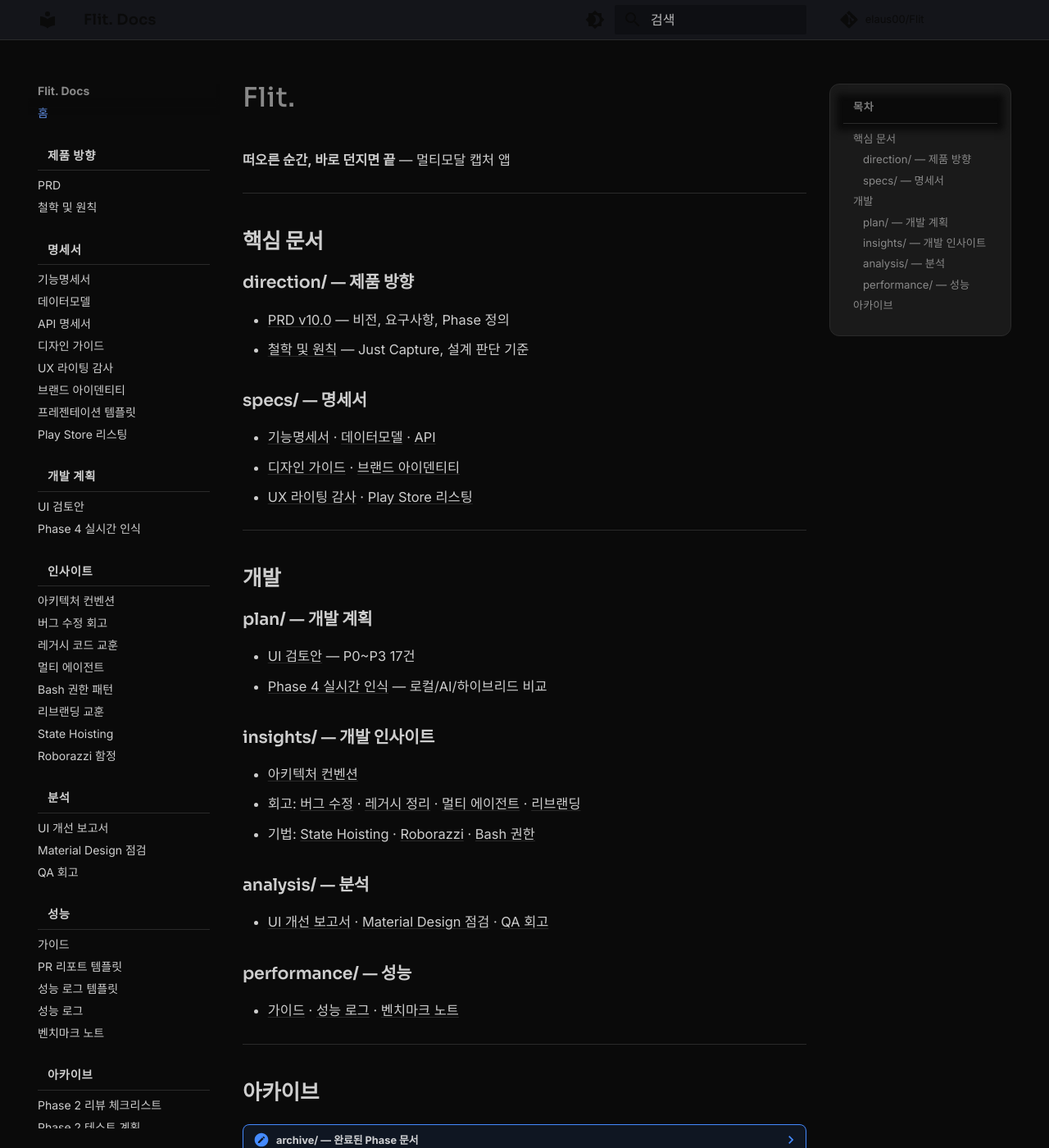
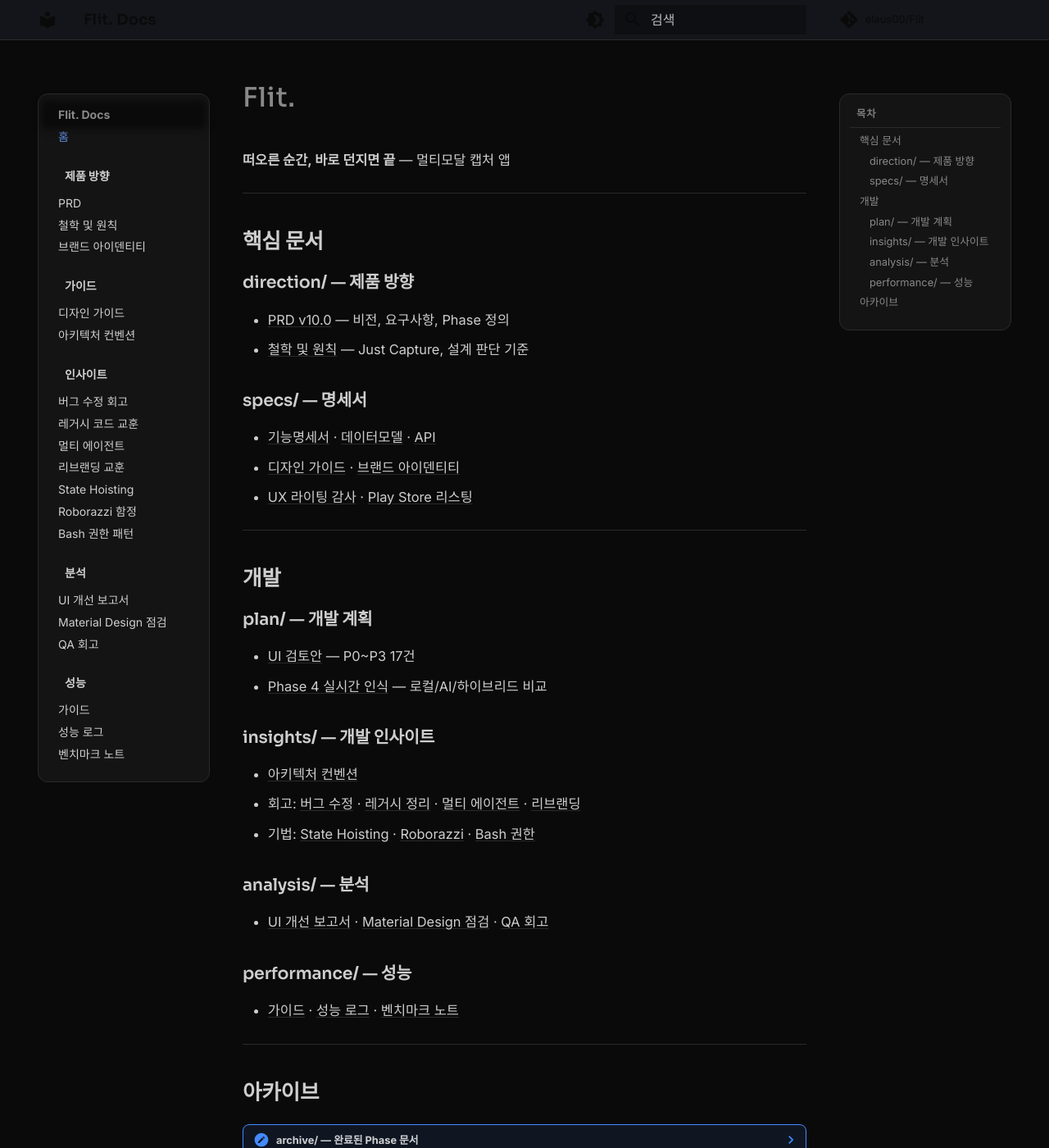
Before and after one commit to elaus00/KAIROS_mobile, an MkDocs documentation site: the page built from docs/index.md, in a window 1280 px wide and 1400 px high. Shown: the whole window at 82% size. Built offline with MkDocs 1.6.1 and Material for MkDocs 9.7.7, drawn with Linux system fonts in a browser that asks for light colours; comment, search, counter and statistics services are not loaded.

Commit message:
Refine docs site sidebar and curate nav to essential docs
- Sidebar: light gray container layer (#F7F7F7), rounded corners, no indent
- TOC: remove white background from title, match sidebar style
- Nav curated: keep PRD/philosophy/brand, guides, insights, analysis, perf
- Remove from nav: specs, templates, archive, past implementations
- Remove navigation.expand (was auto-expanding all sections)

Co-Authored-By: Claude Opus 4.6 <noreply@anthropic.com>

```diff
--- a/docs/stylesheets/flit.css
+++ b/docs/stylesheets/flit.css
@@ -26,7 +26,7 @@
   --flit-divider: #F0F0F0;
   --flit-chip-bg: #F0F0F0;
   --flit-accent-bg: #F5F5F5;
-  --flit-toc-bg: #F8F6F2;
+  --flit-sidebar-bg: #F7F7F7;
   --flit-icon: #555555;
 }
 
@@ -48,7 +48,7 @@
   --flit-divider: #2A2A2A;
   --flit-chip-bg: #2A2A2A;
   --flit-accent-bg: #252525;
-  --flit-toc-bg: #1A1A1A;
+  --flit-sidebar-bg: #141414;
   --flit-icon: #AAAAAA;
 }
 
@@ -92,30 +92,39 @@ body {
   letter-spacing: 0.02em;
 }
 
-/* --- 1. 왼쪽 사이드바: 섹션 헤더 강조 ------------------------------------- */
+/* --- 1. 왼쪽 사이드바 ----------------------------------------------------- */
 
-/* 섹션 레이블 (제품 방향, 명세서, ...) */
+.md-sidebar--primary .md-sidebar__inner {
+  padding: 0.6rem;
+}
+
+/* 사이드바 컨테이너 레이어 */
+.md-sidebar--primary .md-nav--primary {
+  background: var(--flit-sidebar-bg);
+  border-radius: 12px;
+  padding: 0.8rem 0.6rem;
+  border: 1px solid var(--flit-border);
+}
+
+/* 섹션 레이블 (제품 방향, 인사이트, ...) — 들여쓰기 없이 크기만 구분 */
 .md-nav--primary > .md-nav__list > .md-nav__item--nested > .md-nav__link {
   font-family: 'Sora', sans-serif;
-  font-size: 0.72rem;
+  font-size: 0.7rem;
   font-weight: 600;
-  letter-spacing: 0.04em;
-  text-transform: uppercase;
   color: var(--flit-text);
-  padding: 0.8rem 0.6rem 0.4rem;
-  margin-top: 0.6rem;
-  border-bottom: 1px solid var(--flit-divider);
+  padding: 0.6rem 0.4rem 0.3rem;
+  margin-top: 0.8rem;
 }
 
-/* 첫 번째 섹션은 상단 마진 불필요 */
 .md-nav--primary > .md-nav__list > .md-nav__item--nested:first-child > .md-nav__link {
   margin-top: 0;
 }
 
-/* 하위 문서 링크 */
+/* 하위 문서 링크 — 들여쓰기 제거, 패딩으로만 처리 */
 .md-nav--primary .md-nav--nested .md-nav__link {
-  font-size: 0.68rem;
+  font-size: 0.64rem;
   color: var(--flit-text-secondary);
+  padding-left: 0.4rem;
 }
 
 .md-nav--primary .md-nav--nested .md-nav__link:hover,
@@ -123,33 +132,42 @@ body {
   color: var(--flit-text);
 }
 
+/* 중첩 네비게이션 들여쓰기 제거 */
+.md-nav--primary .md-nav--nested {
+  margin-left: 0;
+}
+
 /* --- 2. 오른쪽 사이드바: TOC 레이어 --------------------------------------- */
 
 .md-sidebar--secondary .md-sidebar__inner {
-  padding-right: 0.6rem;
+  padding: 0.6rem;
 }
 
+/* TOC 컨테이너 */
 .md-sidebar--secondary .md-nav--secondary {
-  background: var(--flit-toc-bg);
+  background: var(--flit-sidebar-bg);
   border-radius: 12px;
-  padding: 1rem 0.8rem;
+  padding: 0.8rem 0.6rem;
   border: 1px solid var(--flit-border);
 }
 
+/* "목차" 타이틀 — 배경 제거 */
 .md-sidebar--secondary .md-nav--secondary > .md-nav__title {
   font-family: 'Sora', sans-serif;
-  font-size: 0.65rem;
+  font-size: 0.62rem;
   font-weight: 600;
   letter-spacing: 0.06em;
   text-transform: uppercase;
   color: var(--flit-text-muted);
-  padding-bottom: 0.5rem;
-  margin-bottom: 0.5rem;
+  background: none;
+  box-shadow: none;
+  padding: 0 0.4rem 0.4rem;
+  margin-bottom: 0.4rem;
   border-bottom: 1px solid var(--flit-divider);
 }
 
 .md-sidebar--secondary .md-nav--secondary .md-nav__link {
-  font-size: 0.66rem;
+  font-size: 0.64rem;
   color: var(--flit-text-secondary);
 }
 
--- a/mkdocs.yml
+++ b/mkdocs.yml
@@ -7,6 +7,9 @@ repo_name: elaus00/Flit
 theme:
   name: material
   language: ko
+  font:
+    text: Inter
+    code: JetBrains Mono
   palette:
     - scheme: slate
       primary: black
@@ -20,12 +23,8 @@ theme:
       toggle:
         icon: material/brightness-7
         name: 다크 모드로 전환
-  font:
-    text: Inter
-    code: JetBrains Mono
   features:
     - navigation.sections
-    - navigation.expand
     - navigation.top
     - search.highlight
     - search.suggest
@@ -52,47 +51,23 @@ nav:
   - 제품 방향:
       - PRD: direction/flit_prd_v10.md
       - 철학 및 원칙: direction/philosophy_principles.md
-  - 명세서:
-      - 기능명세서: specs/functional_spec.md
-      - 데이터모델: specs/data_model_spec.md
-      - API 명세서: specs/api_spec.md
+      - 브랜드 아이덴티티: specs/brand-identity.md
+  - 가이드:
       - 디자인 가이드: specs/design-guide.md
-      - UX 라이팅 감사: specs/ux-writing-audit.md
-      - 브랜드 아이덴티티: specs/brand-identity.md
-      - 프레젠테이션 템플릿: specs/design-presentation-template.md
-      - Play Store 리스팅: specs/play-store-listing.md
-  - 개발 계획:
-      - UI 검토안: plan/ui-review-plan.md
-      - Phase 4 실시간 인식: plan/phase4/realtime_recognition_plan.md
+      - 아키텍처 컨벤션: insights/architecture_conventions.md
   - 인사이트:
-      - 아키텍처 컨벤션: insights/architecture_conventions.md
       - 버그 수정 회고: insights/2026-02-07_bugfix-retrospective.md
       - 레거시 코드 교훈: insights/2026-02-07_legacy-audit-lessons.md
       - 멀티 에이전트: insights/2026-02-07_multi-agent-insights.md
-      - Bash 권한 패턴: insights/2026-02-13_bash-permission-patterns.md
       - 리브랜딩 교훈: insights/2026-02-13_rebrand-lessons.md
       - State Hoisting: insights/2026-02-13_state-hoisting-refactor.md
       - Roborazzi 함정: insights/2026-02-14_roborazzi-robolectric-pitfalls.md
+      - Bash 권한 패턴: insights/2026-02-13_bash-permission-patterns.md
   - 분석:
       - UI 개선 보고서: analysis/ui-improvement-report.md
       - Material Design 점검: analysis/material-design-audit.md
       - QA 회고: analysis/qa-retrospective.md
   - 성능:
       - 가이드: performance/README.md
-      - PR 리포트 템플릿: performance/pr_report_template.md
-      - 성능 로그 템플릿: performance/performance_log_template.md
       - 성능 로그: performance/performance_log.md
       - 벤치마크 노트: performance/2026-02-12_benchmark_apm_workflow_notes.md
-  - 아카이브:
-      - Phase 2 리뷰 체크리스트: archive/plan/phase2/review_checklist_template.md
-      - Phase 2 테스트 계획: archive/plan/phase2/test_plan_viewmodel_worker_template.md
-      - Phase 2a 구현 보고서: archive/plan/phase2a/implementation_report.md
-      - Phase 2a QA 계획: archive/plan/phase2a/qa_plan.md
-      - Phase 2b 구현 계획: archive/plan/phase2b/implementation_plan.md
-      - Phase 2b 구현 보고서: archive/plan/phase2b/implementation_report.md
-      - Phase 3 서버 연동: archive/plan/phase3/server_integration_plan.md
-      - 앱 철학 논의: archive/discussion/2026-02-05_app_philosophy.md
-      - 프라이버시 논의: archive/discussion/2026-02-05_privacy_and_sync.md
-  - 문서 관리:
-      - 문서 인덱스: doc-index.md
-      - 로드맵: ROADMAP.md
```
